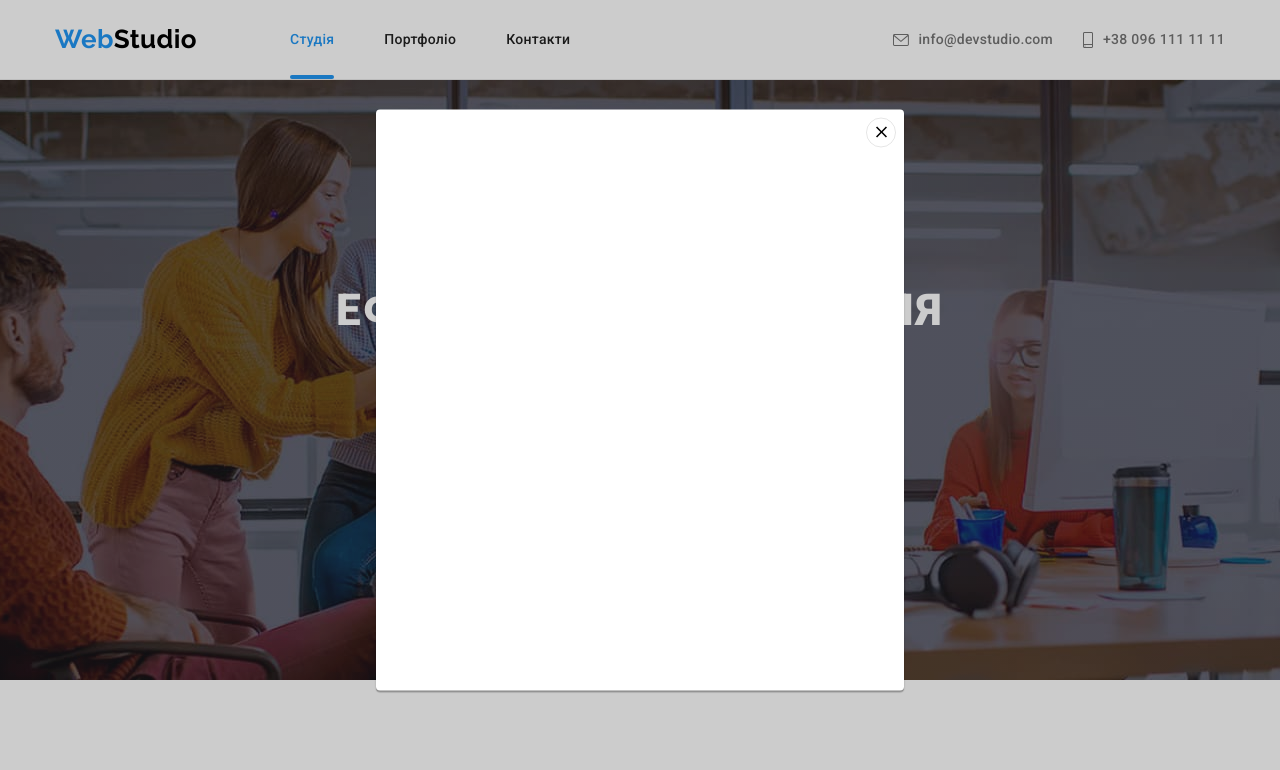
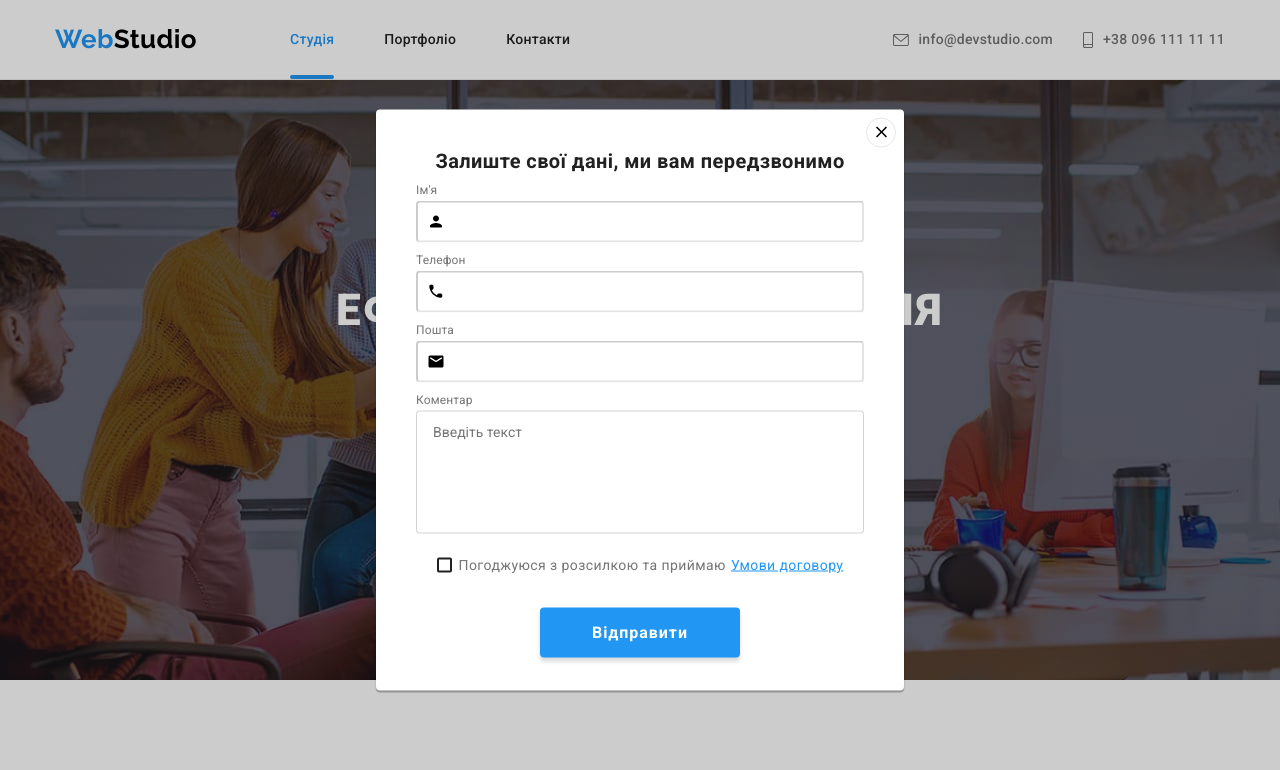
Before and after one commit to Mariia1811/goit-markup-hw-06, a plain HTML site: page index.html in a window 1280 px wide. Both pictures are taken after a click on the button "Замовити послугу". Shown: the top 770 px of the page. Drawn offline with Linux system fonts and the light colour scheme.

Commit message:
Додає елементи форми

```diff
--- a/css/styles.css
+++ b/css/styles.css
@@ -230,70 +230,6 @@ gap: 50px;
 .btn:hover,
 .btn:focus {
     background-color: var(--color-activ-btn);
-}
-
-/* Modal */
-
-.backdrop {
-    position: fixed;
-    top: 0;
-    left: 0;
-    width: 100%;
-    height: 100%;
-
-    background-color: rgba(0, 0, 0, 0.2);
-    opacity: 1;
-
-    transition: opacity 250ms cubic-bezier(0.4, 0, 0.2, 1),
-                visibility 250ms cubic-bezier(0.4, 0, 0.2, 1);
-}
-
-.backdrop.is-hidden {
-    opacity: 0;
-    pointer-events: none;
-    visibility:hidden;
-}
-
-.backdrop.is-hidden .modal{
-transform: translate(-50%, -50%) scale(1.1)
-}
-
-.modal {
-    position: absolute;
-    top: 50%;
-    left: 50%;
-
-    max-width: 528px;
-    max-height: 581px;
-    width: 100%;
-    height: 100%;
-    padding: 8px;
-
-    background-color: #fff;
-    box-shadow: 0px 1px 3px rgba(0, 0, 0, 0.12), 0px 1px 1px rgba(0, 0, 0, 0.14), 0px 2px 1px rgba(0, 0, 0, 0.2);
-    border-radius: 4px;
-
-    transform: translate(-50%, -50%) scale(1);
-    transition: transform 250ms cubic-bezier(0.4, 0, 0.2, 1);
-}
-
-.modal-btn-close {
-    position: absolute;
-    right: 8px;
-    top:8px;
-
-    padding: 5px;
-
-    background-color: transparent;
-    border: 1px solid rgba(0, 0, 0, 0.1);
-    border-radius: 30px;
-    cursor: pointer;
-}
-
-.icon-close{
-    display: block;
-    width: 18px;
-    height: 18px;
 }
 
 /* Preference */
@@ -664,7 +600,7 @@ gap: 30px;
 }
 
 .footer-form input,
-.footer-btn {
+.form-btn {
     border: 1px solid rgba(255, 255, 255, 0.3);
     box-shadow: 0px 4px 4px rgba(0, 0, 0, 0.15);
     border-radius: 4px;
@@ -686,7 +622,7 @@ gap: 30px;
     color: var(--color-transparency);
 }
 
-.footer-btn{
+.form-btn{
     display: flex;
     justify-content: center;
     align-items: center;
@@ -708,8 +644,8 @@ gap: 30px;
     transition: background-color 250ms cubic-bezier(0.4, 0, 0.2, 1);
 }
 
-.footer-btn:hover,
-.footer-btn:focus {
+.form-btn:hover,
+.form-btn:focus {
     background-color: var(--color-activ-btn);
 }
 
@@ -720,3 +656,199 @@ gap: 30px;
     height: 24px;
     fill:currentColor;
 }
+/* Modal */
+
+.backdrop {
+    position: fixed;
+    top: 0;
+    left: 0;
+    width: 100%;
+    height: 100%;
+
+    background-color: rgba(0, 0, 0, 0.2);
+    opacity: 1;
+
+    transition: opacity 250ms cubic-bezier(0.4, 0, 0.2, 1),
+        visibility 250ms cubic-bezier(0.4, 0, 0.2, 1);
+}
+
+.backdrop.is-hidden {
+    opacity: 0;
+    pointer-events: none;
+    visibility:hidden;
+}
+
+.backdrop.is-hidden .modal {
+    transform: translate(-50%, -50%) scale(1.1)
+}
+
+.modal {
+    position: absolute;
+    top: 50%;
+    left: 50%;
+
+    max-width: 528px;
+    max-height: 581px;
+    width: 100%;
+    height: 100%;
+    padding: 40px;
+
+    background-color: #fff;
+    box-shadow: 0px 1px 3px rgba(0, 0, 0, 0.12), 0px 1px 1px rgba(0, 0, 0, 0.14), 0px 2px 1px rgba(0, 0, 0, 0.2);
+    border-radius: 4px;
+
+    transform: translate(-50%, -50%) scale(1);
+    transition: transform 250ms cubic-bezier(0.4, 0, 0.2, 1);
+}
+
+.modal-btn-close {
+    position: absolute;
+    right: 8px;
+    top: 8px;
+
+    padding: 5px;
+
+    background-color: transparent;
+    border: 1px solid rgba(0, 0, 0, 0.1);
+    border-radius: 30px;
+    cursor: pointer;
+}
+
+.icon-close {
+    display: block;
+    width: 18px;
+    height: 18px;
+}
+
+
+/* Modal form */
+
+.modal-form {
+height: 100%;
+}
+
+.modal-title {
+    display: flex;
+    justify-content: center;
+    /* margin-bottom: 2px; */
+
+    font-weight: 700;
+    font-size: 20px;
+    line-height: 1.15;
+}
+
+.modal-item {
+    position: relative;
+
+    font: inherit;
+    display: block;
+    margin-top: 10px;
+}
+
+.modal-form .form-btn {
+    margin-right: auto;
+    margin-left: auto;
+    margin-top: 30px;
+}
+
+
+.modal-text-label {
+    display: block;
+    margin-bottom: 4px;
+
+    font-weight: 400;
+    font-size: 12px;
+    line-height: 1.17;
+    letter-spacing: 0.01em;
+    color: var(--text-color);
+}
+
+.modal-item input,
+.modal-item textarea{
+    display: block;
+    width: 100%;
+
+    border-color:  rgba(33, 33, 33, 0.2);
+    border-radius: 4px;
+}
+
+.modal-item:focus-within .modal-input,
+.modal-item:focus-within .madal-textarea {
+    border-color: var(--accent-color);
+}
+
+.modal-input {
+    padding: 11px 41px;
+}
+
+.modal-item textarea {
+    padding: 12px 16px;
+    margin-bottom: 20px;
+
+    resize: none;
+    overflow: auto;
+}
+
+
+.modal-form-icon {
+    position: absolute;
+    top: 50%;
+    left: 20px;
+    transform: translate(-50%);
+
+    display: block;
+    width: 18px;
+    height: 18px;
+
+    transition: fill 250ms cubic-bezier(0.4, 0, 0.2, 1);
+}
+
+.modal-item:focus-within .modal-form-icon {
+    fill: var(--accent-color);
+}
+
+.modal-item-checbox {
+    display: flex;
+    justify-content: center;
+    align-items: center;
+
+    line-height: 1.71;
+    color: var(--text-color);
+}
+
+.modal-item-checbox input {
+    position: absolute;
+    width: 1px;
+    height: 1px;
+    margin: -1px;
+    border: 0;
+    padding: 0;
+    clip: rect(0 0 0 0);
+    overflow: hidden;
+}
+
+.modal-form-icon-check{
+    display: inline-block;
+    width: 15px;
+    height: 15px;
+    margin-right: 7px;
+
+    fill: transparent;
+    border: 2px solid var(--main-color-text);
+    border-radius: 2px;
+
+    transition: fill 250ms cubic-bezier(0.4, 0, 0.2, 1),
+                background-color 250ms cubic-bezier(0.4, 0, 0.2, 1),
+                border-color 250ms cubic-bezier(0.4, 0, 0.2, 1);
+}
+
+.modal-item-checbox a {
+    margin-left: 5px;
+    color: var(--accent-color);
+}
+
+.modal-item-checbox input:checked + .modal-form-icon-check{
+    fill: var(--white-color);
+    background-color: var(--accent-color);
+    border-color: transparent;
+}
--- a/index.html
+++ b/index.html
@@ -55,16 +55,7 @@
                 <h1 class="hero-title">Ефективні рішення для вашого бізнесу</h1>
                 <button type="button" class="btn" data-modal-open>Замовити послугу</button>
 
-                <div class="backdrop is-hidden" data-modal>
-                    <div class="modal">
-                        <button class="modal-btn-close" data-modal-close>
-                            <svg class="icon-close">
-                                <use href="./images/icons.svg#icon-close-black"></use>
-                            </svg>
-                        </button>
-                    </div>
-                </div>
-                </div>
+            </div>
         </section>
 
         <!--Переваги-->
@@ -395,22 +386,82 @@
                 </ul>
             </div>
             <div class="footer-form-field">
+                <form>
                 <p class="footer-title">Підпишіться на розсилку</p>
                 <div class="footer-form">
                 <label class="footer-form-label">
                     <input type="email" name="mail" placeholder="E-mail">
                 </label>
-                <button type="submit" class="footer-btn">Підписатися
+                <button type="submit" class="form-btn">Підписатися
                     <svg class="footer-form-icon">
                         <use href="/images/icons.svg#icon-send"></use>
                     </svg>
                 </button>
+                </form>
                 </div>
 
             </div>
         </div>
     </footer>
 
+
+    <div class="backdrop is-hidden" data-modal>
+        <div class="modal">
+            <button class="modal-btn-close" data-modal-close>
+                <svg class="icon-close">
+                    <use href="./images/icons.svg#icon-close-black"></use>
+                </svg>
+            </button>
+
+           <!-- Форма в модальному вікні -->
+
+            <form class="modal-form">
+                <p class="modal-title">Залиште свої дані, ми вам передзвонимо</p>
+
+                <label class="modal-item">
+                    <span class="modal-text-label">Ім'я</span>
+                    <input class="modal-input" type="text" name="name">
+                    <svg class="modal-form-icon">
+                        <use href="./images/icons.svg#icon-person-black"></use>
+                    </svg>
+                </label>
+
+                <label class="modal-item">
+                    <span class="modal-text-label">Телефон</span>
+                    <input class="modal-input" type="tel" name="tel-number">
+                    <svg class="modal-form-icon">
+                        <use href="./images/icons.svg#icon-phone-black"></use>
+                    </svg>
+                </label>
+
+                <label class="modal-item">
+                    <span class="modal-text-label">Пошта</span>
+                    <input class="modal-input" type="email" name="mail">
+                    <svg class="modal-form-icon">
+                        <use href="./images/icons.svg#icon-email-black"></use>
+                    </svg>
+                </label>
+
+                <label class="modal-item">
+                    <span class="modal-text-label">Коментар</span>
+                    <textarea class="madal-textarea" name="comment" rows="6" placeholder="Введіть текст"></textarea>
+                </label>
+
+                    <label class="modal-item-checbox">
+                        <input class="chechbox-terms" type="checkbox" name="terms" />
+                        <svg class="modal-form-icon-check">
+                            <use href="./images/icons.svg#icon-icon-check"></use>
+                        </svg>
+                        Погоджуюся з розсилкою та приймаю
+                        <a href="#" target="_blank" rel="noopener noreferrer"> Умови договору</a>
+                    </label>
+
+                <button type="submit" class="form-btn">Відправити</button>
+            </form>
+        </div>
+    </div>
+
 <script src="./js/modal.js"></script>
+
 </body>
 </html>
```
